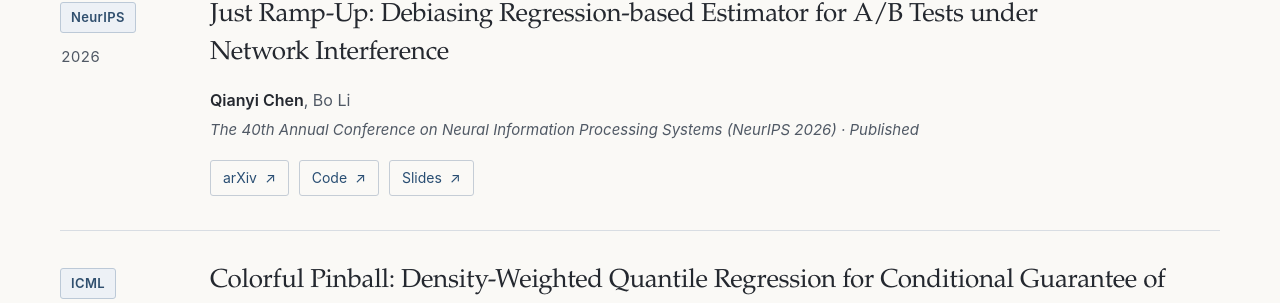
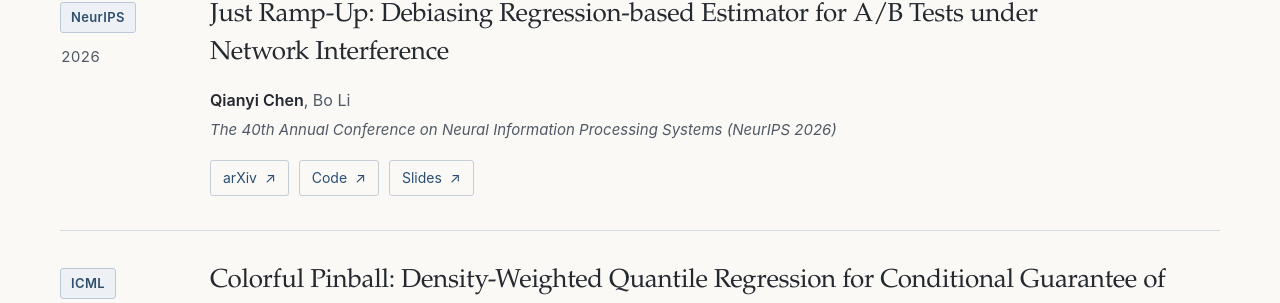
Before and after one commit to Cqyiiii/cqyiiii.github.io, a Jekyll site: the page built from _pages/about.md, in a window 1280 px wide and 900 px high, scrolled down 1532 px. Shown: the part 140-443 px from the top of the window. Built offline with Jekyll 4.4.1, drawn with Linux system fonts in a browser that asks for light colours.

Commit message:
Remove Published suffix from Just Ramp-Up

```diff
--- a/_pages/about.md
+++ b/_pages/about.md
@@ -85,7 +85,7 @@ redirect_from:
         <div class="publication-item__body">
           <h3>Just Ramp-Up: Debiasing Regression-based Estimator for A/B Tests under Network Interference</h3>
           <p class="authors"><strong>Qianyi Chen</strong>, Bo Li</p>
-          <p class="publication-item__venue">The 40th Annual Conference on Neural Information Processing Systems (NeurIPS 2026) · Published</p>
+          <p class="publication-item__venue">The 40th Annual Conference on Neural Information Processing Systems (NeurIPS 2026)</p>
           <div class="paper-links">
             <a href="https://arxiv.org/abs/2410.12740">arXiv</a>
             <a href="https://github.com/Cqyiiii/Just-Ramp-up">Code</a>
```
Also changed, not shown: _pages/cv.md (+1 -1 lines).
